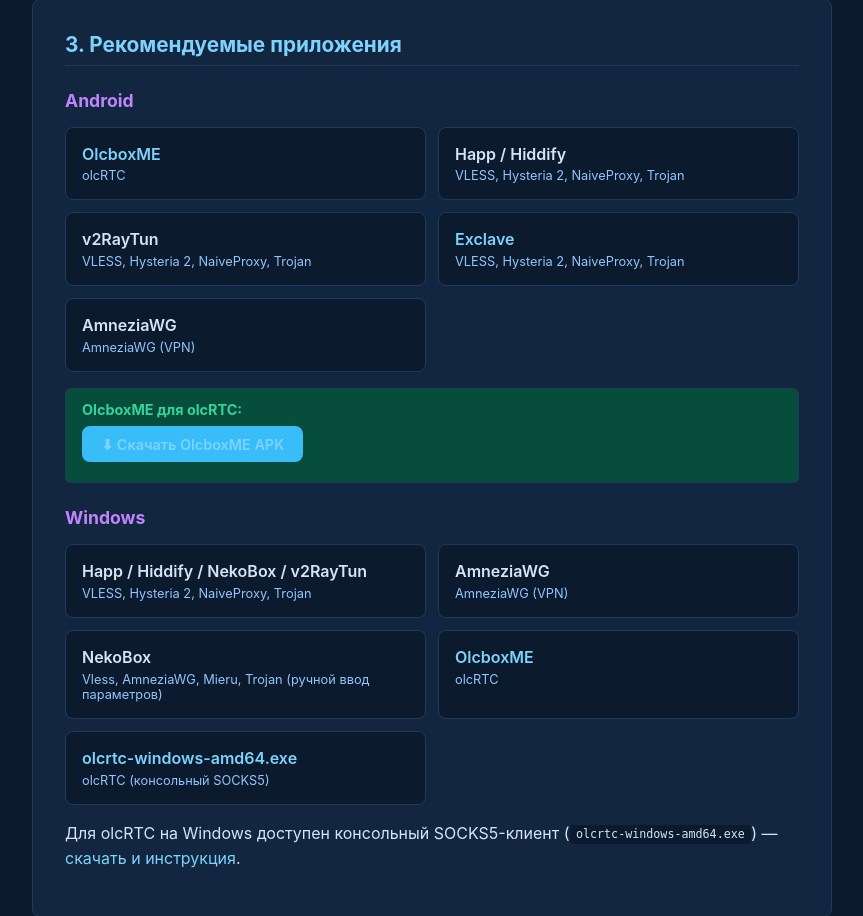
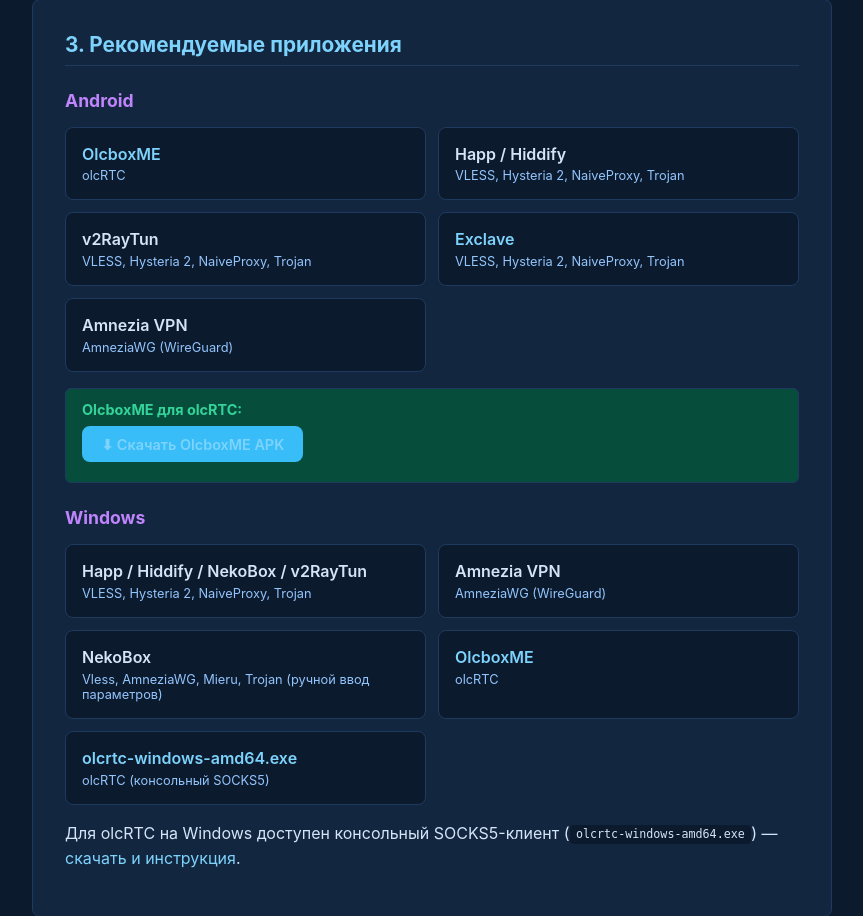
Before and after one commit to smartor777-sketch/nyxpanel, a Flask app: page /self/manual in a window 1280 px wide. Shown: the part 1538-2454 px from the top of the page, without its empty margins (208-1071 px from the left). Run offline with Flask 3, Linux system fonts and the light colour scheme; the visitor is signed in with stand-in values (Sample User, id 1); parts of the project's set-up code (start-up, migrations or seed data) failed here and were passed over.

Commit message:
v1.10: recommend Amnezia VPN app, bump panel version

```diff
--- a/panel/proxy-panel/app.py
+++ b/panel/proxy-panel/app.py
@@ -7,7 +7,7 @@
 
 app = Flask(__name__)
 app.secret_key = os.environ.get("PANEL_SECRET", os.urandom(16).hex())
-PANEL_VERSION = "1.09"
+PANEL_VERSION = "1.10"
 
 BASE_DIR = Path("/root/proxy_users")
 REGISTRY = BASE_DIR / ".registry"
--- a/panel/proxy-panel/templates/manual.html
+++ b/panel/proxy-panel/templates/manual.html
@@ -161,8 +161,8 @@
         <div class="app-proto">VLESS, Hysteria 2, NaiveProxy, Trojan</div>
       </div>
       <div class="app-card">
-        <div class="app-name">AmneziaWG</div>
-        <div class="app-proto" data-i18n="appAwg">AmneziaWG (VPN)</div>
+        <div class="app-name">Amnezia VPN</div>
+        <div class="app-proto" data-i18n="appAwg">AmneziaWG (WireGuard)</div>
       </div>
     </div>
 
@@ -178,8 +178,8 @@
         <div class="app-proto">VLESS, Hysteria 2, NaiveProxy, Trojan</div>
       </div>
       <div class="app-card">
-        <div class="app-name">AmneziaWG</div>
-        <div class="app-proto" data-i18n="appAwg">AmneziaWG (VPN)</div>
+        <div class="app-name">Amnezia VPN</div>
+        <div class="app-proto" data-i18n="appAwg">AmneziaWG (WireGuard)</div>
       </div>
       <div class="app-card">
         <div class="app-name">NekoBox</div>
@@ -242,7 +242,7 @@
     androidTitle: 'Android',
     windowsTitle: 'Windows',
     appOlcrtc: 'olcRTC',
-    appAwg: 'AmneziaWG (VPN)',
+    appAwg: 'AmneziaWG (WireGuard)',
     appNekoProto: 'Mieru (ручной ввод параметров)',
     appNekoProtoSuffix: '(ручной ввод параметров)',
     noteTitle: 'OlcboxME для olcRTC:',
@@ -277,7 +277,7 @@
     androidTitle: 'Android',
     windowsTitle: 'Windows',
     appOlcrtc: 'olcRTC',
-    appAwg: 'AmneziaWG (VPN)',
+    appAwg: 'AmneziaWG (WireGuard)',
     appNekoProto: 'Mieru (manual parameter entry)',
     appNekoProtoSuffix: '(manual parameter entry)',
     noteTitle: 'OlcboxME for olcRTC:',
```
Also changed, not shown: README.ru.md (+1 -1 lines), server/templates/manual.html (+6 -6 lines), README.md, 2 other files.
